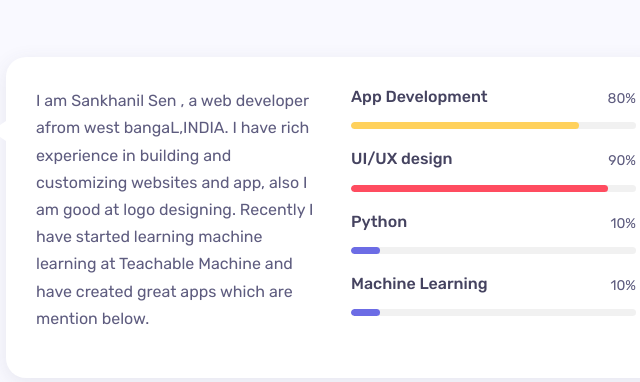
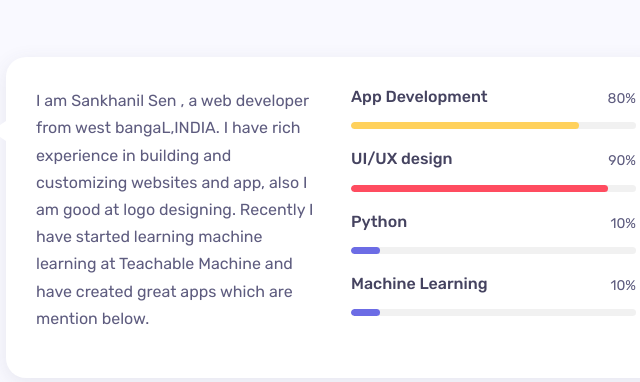
Before and after one commit to sankhanilsen/DFGREUHFGSUHFGXHGFHGBVHGTDJFHUB, a plain HTML site: page index.html in a window 1280 px wide. Shown: the part 956-1338 px from the top of the page, 419-1059 px from the left. Drawn offline with nearby package versions, Linux system fonts and the light colour scheme.

Commit message:
Update index.html

```diff
--- a/index.html
+++ b/index.html
@@ -185,7 +185,7 @@
 						<div class="row">
 							<div class="col-md-6">
 								<!-- about text -->
-								<p>I am Sankhanil Sen , a web developer afrom west bangaL,INDIA. I have rich experience in building and customizing websites and app, also I am good at logo designing. Recently I have started learning machine learning at Teachable Machine  and have created great apps which are mention below.
+								<p>I am Sankhanil Sen , a web developer from west bangaL,INDIA. I have rich experience in building and customizing websites and app, also I am good at logo designing. Recently I have started learning machine learning at Teachable Machine  and have created great apps which are mention below.
 
 </p>
 
```
